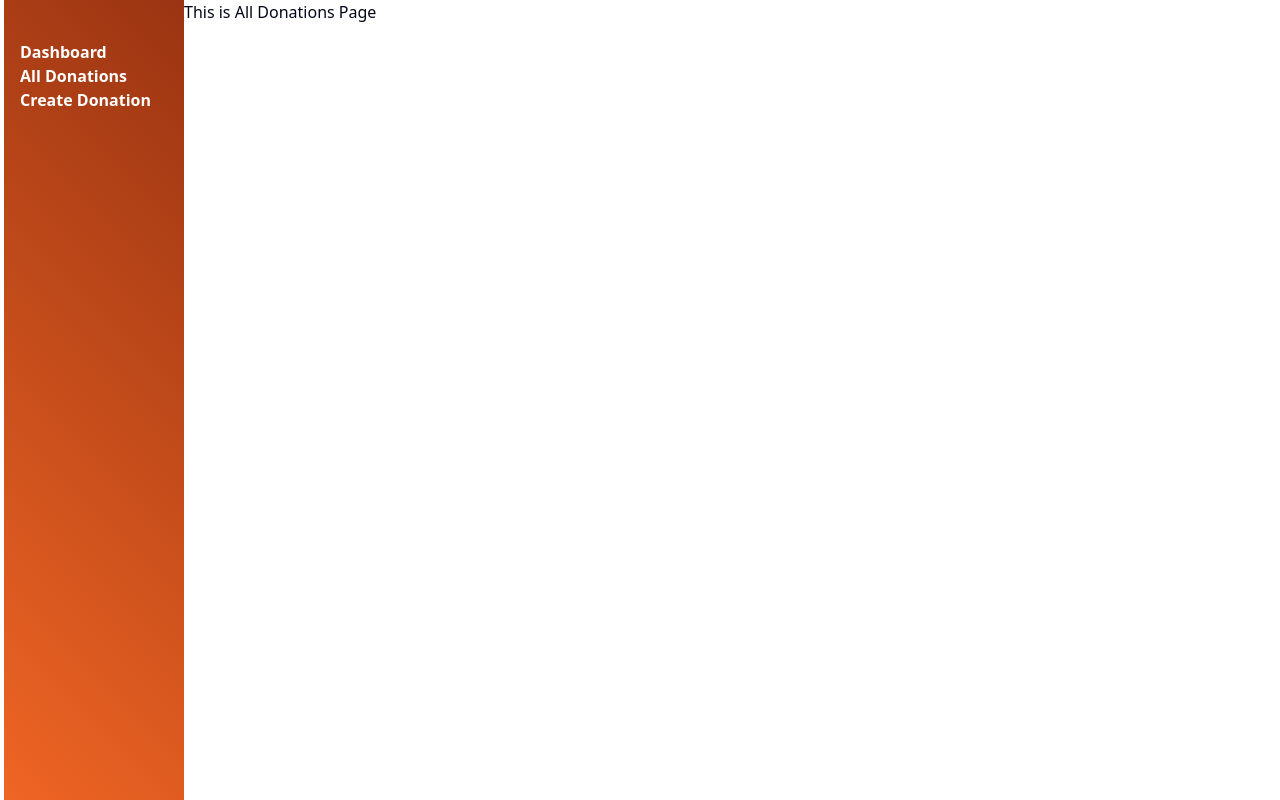
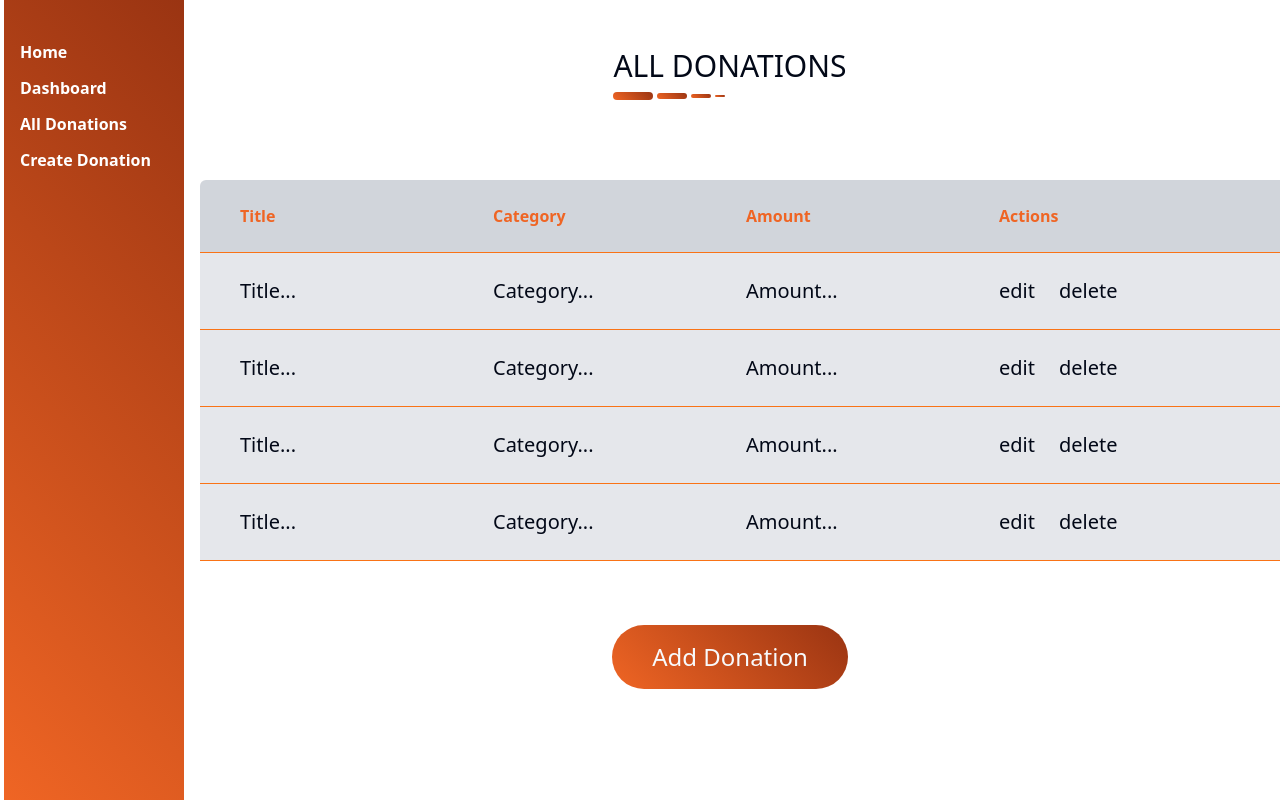
Before and after one commit to momenur/donator.js, a React (Vite) app: page /dashboard/donations in a window 1280 px wide. Built offline with nearby package versions, Linux system fonts and the light colour scheme.

Commit message:
added Dashboad all Donation page and table title and row

```diff
--- a/package.json
+++ b/package.json
@@ -19,6 +19,7 @@
     "react-dom": "^18.2.0",
     "react-icons": "^5.2.1",
     "react-router-dom": "^6.23.0",
+    "recharts": "^2.12.7",
     "tailwind-merge": "^2.3.0",
     "tailwindcss-animate": "^1.0.7"
   },
--- a/src/components/layout/Navbar.tsx
+++ b/src/components/layout/Navbar.tsx
@@ -23,7 +23,7 @@ const Navbar = () => {
             <Link to="/dashboard">Dashboard</Link>
           </li>
           <li>
-            <Link to="/donations">
+            <Link to="/login">
               <Button className="mb-1 text-lg rounded-full bg-secondary-gradient">
                 Login
               </Button>
--- a/src/components/layout/Sidebar.tsx
+++ b/src/components/layout/Sidebar.tsx
@@ -3,7 +3,10 @@ import { Link } from "react-router-dom";
 const Sidebar = () => {
   return (
     <section className="bg-secondary-gradient max-w-[300px] min-w-[180px] h-screen text-white font-semibold px-4 pt-10">
-      <ul>
+      <ul className="flex flex-col gap-3">
+        <li>
+          <Link to="/">Home</Link>
+        </li>
         <li>
           <Link to="/dashboard">Dashboard</Link>
         </li>
--- /dev/null
+++ b/src/components/ui/TableRow.tsx
@@ -0,0 +1,15 @@
+const TableRow = () => {
+  return (
+    <div className="flex justify-between w-full px-10 py-6 text-xl bg-gray-200 ms-4 border-orange-500 border-b-[1px]">
+      <h4 className="flex-1">Title...</h4>
+      <h4 className="flex-1">Category...</h4>
+      <h4 className="flex-1">Amount...</h4>
+      <div className="flex flex-1 gap-6">
+        <p>edit</p>
+        <p>delete</p>
+      </div>
+    </div>
+  );
+};
+
+export default TableRow;
--- /dev/null
+++ b/src/components/ui/TableTitle.tsx
@@ -0,0 +1,12 @@
+const TableTitle = () => {
+  return (
+    <div className="flex justify-between w-full px-10 py-6 font-bold  border-orange-500 border-b-[1px] bg-gray-300 text-color-text rounded-t-md ms-4">
+      <h4 className="flex-1">Title</h4>
+      <h4 className="flex-1">Category</h4>
+      <h4 className="flex-1">Amount</h4>
+      <h4 className="flex-1">Actions</h4>
+    </div>
+  );
+};
+
+export default TableTitle;
--- a/src/pages/Dashboard/AllDonations.tsx
+++ b/src/pages/Dashboard/AllDonations.tsx
@@ -1,8 +1,32 @@
+import TableRow from "@/components/ui/TableRow";
+import TableTitle from "@/components/ui/TableTitle";
+import Title from "@/components/ui/Title";
+import { Button } from "@/components/ui/button";
+import { Link } from "react-router-dom";
+
 const AllDonations = () => {
   return (
-    <div>
-      <h1>This is All Donations Page</h1>
-    </div>
+    <section className="w-full">
+      <div className="flex items-center justify-center -mt-20">
+        <Title title="All Donations" />
+      </div>
+      <div>
+        <TableTitle />
+        <div>
+          <TableRow />
+          <TableRow />
+          <TableRow />
+          <TableRow />
+        </div>
+      </div>
+      <div className="flex justify-center w-full">
+        <Link to="/dashboard/create-donation">
+          <Button className="px-10 py-8 mt-16 text-2xl rounded-full bg-secondary-gradient">
+            Add Donation
+          </Button>
+        </Link>
+      </div>
+    </section>
   );
 };
 
--- a/src/pages/Dashboard/Dashboard.tsx
+++ b/src/pages/Dashboard/Dashboard.tsx
@@ -1,10 +1,29 @@
 import Title from "@/components/ui/Title";
+import PieGraph from "./PieGraph";
 
 const Dashboard = () => {
   return (
-    <section>
-      <div className="flex items-center justify-center -mt-20 ps-16">
+    <section className="w-full">
+      <div className="flex items-center justify-center -mt-20">
         <Title title="Dashboard" />
+      </div>
+      <div className="flex w-full">
+        <PieGraph />
+        <div className="w-full">
+          <h1 className="pb-10 text-3xl text-center">Summary Table View</h1>
+          <div className="flex justify-between w-full px-10 py-6 font-semibold text-white bg-gray-600 rounded-t-md">
+            <h4 className="flex-1">Dress</h4>
+            <h4 className="flex-1">Blood</h4>
+            <h4 className="flex-1">Medicine</h4>
+            <h4 className="flex-1">Food</h4>
+          </div>
+          <div className="flex justify-between w-full px-10 py-6 text-xl bg-secondary-gradient rounded-b-md">
+            <h4 className="flex-1">3K+ Dress</h4>
+            <h4 className="flex-1">30K+ Blood</h4>
+            <h4 className="flex-1">50k+ Medicine</h4>
+            <h4 className="flex-1">550k+ Food</h4>
+          </div>
+        </div>
       </div>
     </section>
   );
--- /dev/null
+++ b/src/pages/Dashboard/PieGraph.tsx
@@ -0,0 +1,59 @@
+import { Cell, Pie, PieChart } from "recharts";
+
+const PieGraph = () => {
+  const data = [
+    { name: "Group A", value: 400 },
+    { name: "Group B", value: 300 },
+    { name: "Group C", value: 300 },
+    { name: "Group D", value: 200 },
+  ];
+  const COLORS = ["#0088FE", "#00C49F", "#FFBB28", "#FF8042"];
+
+  const RADIAN = Math.PI / 180;
+  const renderCustomizedLabel = ({
+    cx,
+    cy,
+    midAngle,
+    innerRadius,
+    outerRadius,
+    percent,
+  }) => {
+    const radius = innerRadius + (outerRadius - innerRadius) * 0.5;
+    const x = cx + radius * Math.cos(-midAngle * RADIAN);
+    const y = cy + radius * Math.sin(-midAngle * RADIAN);
+    return (
+      <text
+        x={x}
+        y={y}
+        fill="white"
+        textAnchor={x > cx ? "start" : "end"}
+        dominantBaseline="central"
+      >
+        {`${(percent * 100).toFixed(0)}%`}
+      </text>
+    );
+  };
+
+  return (
+    <div>
+      <PieChart width={350} height={230}>
+        <Pie
+          data={data}
+          cx={120}
+          cy={100}
+          labelLine={false}
+          label={renderCustomizedLabel}
+          outerRadius={100}
+          fill="#8884d8"
+          dataKey="value"
+        >
+          {data.map((entry, index) => (
+            <Cell key={`cell-${index}`} fill={COLORS[index % COLORS.length]} />
+          ))}
+        </Pie>
+      </PieChart>
+    </div>
+  );
+};
+
+export default PieGraph;
--- /dev/null
+++ b/src/pages/Login/Login.tsx
@@ -0,0 +1,9 @@
+const Login = () => {
+  return (
+    <div>
+      <h1>this is Login Page</h1>
+    </div>
+  );
+};
+
+export default Login;
--- a/src/routes/routes.tsx
+++ b/src/routes/routes.tsx
@@ -5,6 +5,7 @@ import CreateDonation from "@/pages/Dashboard/CreateDonation";
 import Dashboard from "@/pages/Dashboard/Dashboard";
 import Donations from "@/pages/Donations/Donations";
 import Home from "@/pages/Home/Home";
+import Login from "@/pages/Login/Login";
 import { createBrowserRouter } from "react-router-dom";
 
 const router = createBrowserRouter([
@@ -19,6 +20,10 @@ const router = createBrowserRouter([
       {
         path: "donations",
         element: <Donations />,
+      },
+      {
+        path: "login",
+        element: <Login />,
       },
     ],
   },
```
Also changed, not shown: 1 other file (tests, documents, lock files or other folders).
